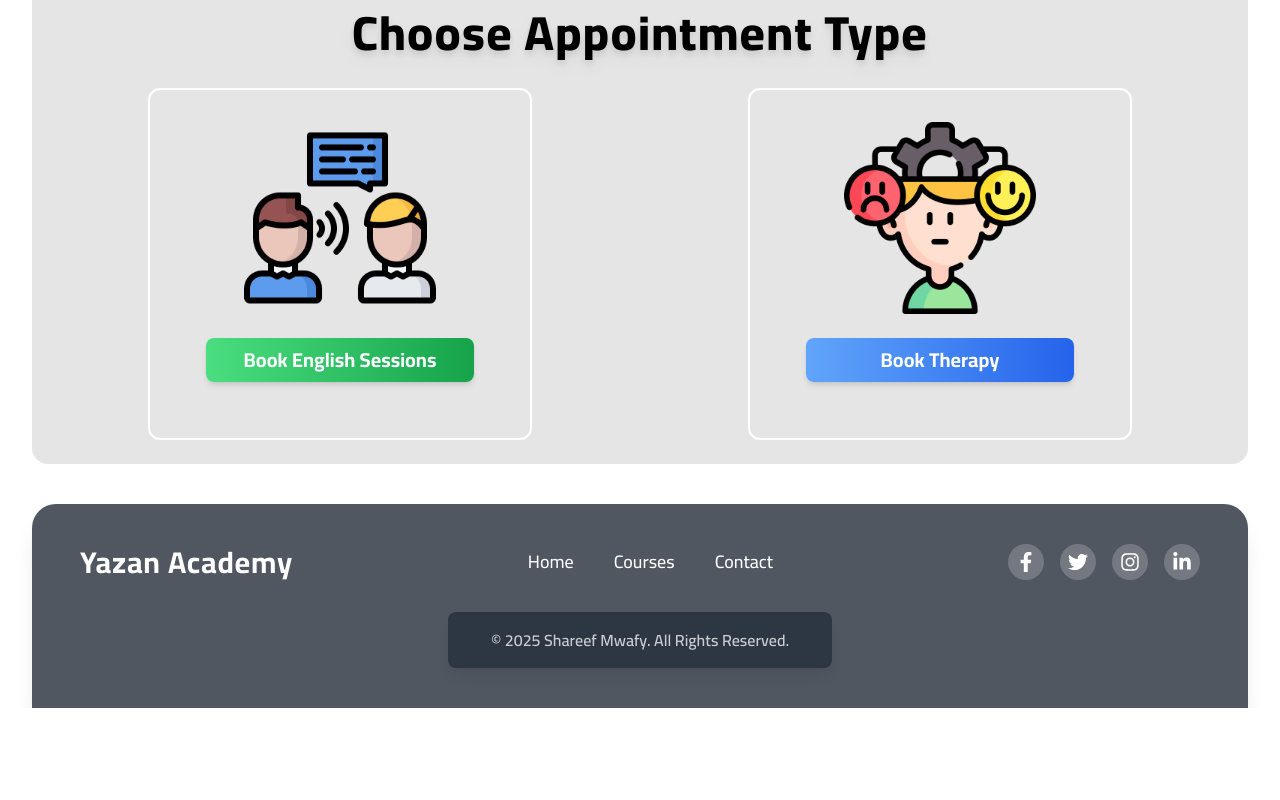
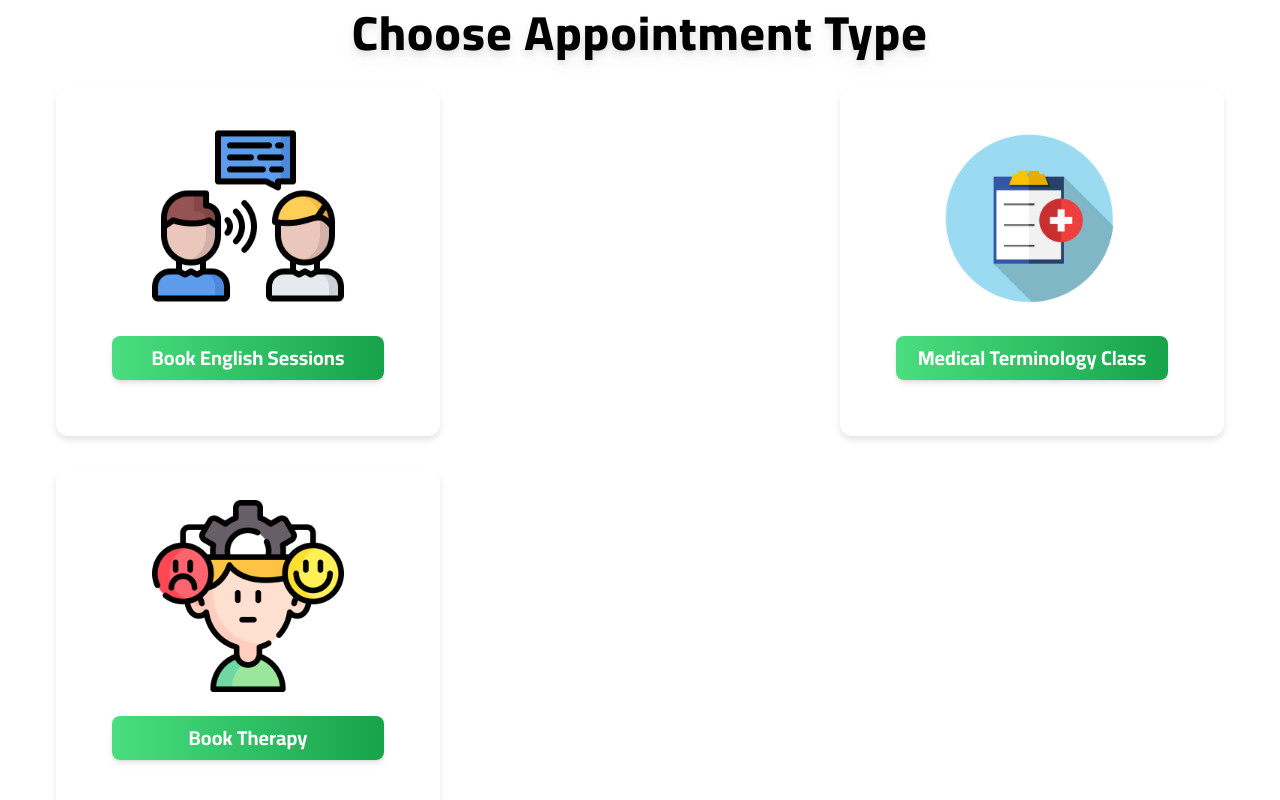
Before and after one commit to shareefmwafy/Yazan-Academy, a React (Vite) app: page / in a window 1280 px wide. Shown: the part 700-1500 px from the top of the page. Before the commit the page ends 1408 px from the top, so only its background shows below. Built offline with nearby package versions, Linux system fonts and the light colour scheme.

Commit message:
Add Medical terminology class Section

```diff
--- a/src/Components/HomeComponents/Categories.jsx
+++ b/src/Components/HomeComponents/Categories.jsx
@@ -4,6 +4,7 @@ import { useTheme } from '../../cont/ThemeProvider';
 
 import English from '../../assets/English.png';
 import Psychology from '../../assets/Psychology.png';
+import MedicalTerminologyImage from '../../assets/MedicalTerminology.png';
 
 function Categories() {
     const { language } = useLanguage();
@@ -14,32 +15,37 @@ function Categories() {
             title: "Choose Appointment Type",
             englishClass: "Book English Sessions",
             therapyClass: "Book Therapy ",
+            MedicalTerminologyClass: "Medical Terminology Class",
         },
         ar: {
             title: "اختر نوع الحجز",
             englishClass: "حجز موعد لحصة اللغة الإنجليزية",
             therapyClass: "حجز موعد للعلاج النفسي",
+            MedicalTerminologyClass: "حصة مصطلحات طبية"
         }
     };
 
     const currentText = language === 'ar' ? texts.ar : texts.en;
 
     return (
-        <div className={`mt-10 mb-10 w-[95%] mx-auto p-6 rounded-2xl relative overflow-hidden`}
+        <div className={`mt-10 mb-10 w-[95%] mx-auto p-6 rounded-2xl relative overflow-hidden `}
             style={{
                 backgroundColor: 'var(--cat-bg-color)',
                 color: 'var(--cat-color)',
-
             }}
         >
             <div className="absolute inset-0 bg-gradient-to-br from-primary to-secondary opacity-10"></div>
             <h2 className="text-3xl sm:text-4xl md:text-5xl font-extrabold text-center mb-8 relative z-10 tracking-wide drop-shadow-lg break-words px-4">
                 {currentText.title}
             </h2>
-            <div className="grid grid-cols-1 sm:grid-cols-2 gap-8 relative z-10">
+            <div className="flex gap-8 relative z-10 flex-wrap justify-between">
                 {/* English Class Booking Card */}
-                <div className="flex justify-center">
-                    <div className="w-fit sm:w-96  p-8 rounded-xl transition duration-300 ease-in-out  overflow-hidden border-2 border-white">
+                <div className="flex justify-center ">
+                    <div className="w-fit sm:w-96 p-8 rounded-xl transition duration-300 ease-in-out overflow-hidden shadow-lg"
+                        style={{
+                            boxShadow: "0 4px 6px var(--shadow-color)",
+                        }}
+                    >
                         <img src={English} alt="English Class" className="w-full h-48 object-contain rounded-t-xl" />
                         <div className="p-6 text-center">
                             <button
@@ -52,14 +58,46 @@ function Categories() {
                     </div>
                 </div>
 
+                {/* Medical Terminology Class Card */}
+                <div className="flex justify-center "
+                    style={{
+                        borderColor: 'var(--cat-border)',
+                    }}
+                >
+                    <div className="w-fit sm:w-96 p-8 rounded-xl transition duration-300 ease-in-out overflow-hidden"
+                        style={{
+                            boxShadow: "0 4px 6px var(--shadow-color)",
+                        }}
+                    >
+                        <img src={MedicalTerminologyImage} alt="Medical Terminology Class" className="w-full h-48 object-contain rounded-t-xl" />
+
+                        <div className="p-6 text-center">
+                            <button
+                                onClick={() => alert(currentText.medicalTerminologyClass)}
+                                className="w-full p-2 text-white font-bold text-xl rounded-lg bg-gradient-to-r from-green-400 to-green-600 hover:from-green-500 hover:to-green-700 transition-transform transform shadow-md"
+                            >
+                                {currentText.MedicalTerminologyClass}
+                            </button>
+                        </div>
+                    </div>
+                </div>
+
                 {/* Therapy Appointment Booking Card */}
-                <div className="flex justify-center">
-                    <div className="w-full sm:w-96  p-8 rounded-xl transition duration-300 ease-in-out transform overflow-hidden border-2 border-white">
+                <div className="flex justify-center "
+                    style={{
+                        borderColor: 'var(--cat-border)',
+                    }}
+                >
+                    <div className="w-fit sm:w-96 p-8 rounded-xl transition duration-300 ease-in-out overflow-hidden"
+                        style={{
+                            boxShadow: "0 4px 6px var(--shadow-color)",
+                        }}
+                    >
                         <img src={Psychology} alt="Therapy Session" className="w-full h-48 object-contain rounded-t-xl" />
                         <div className="p-6 text-center">
                             <button
                                 onClick={() => alert(currentText.therapyClass)}
-                                className="w-full p-2 text-white font-bold text-xl rounded-lg bg-gradient-to-r from-blue-400 to-blue-600 hover:from-blue-500 hover:to-blue-700 transition-transform transform shadow-md"
+                                className="w-full p-2 text-white font-bold text-xl rounded-lg bg-gradient-to-r from-green-400 to-green-600 hover:from-green-500 hover:to-green-700 transition-transform transform shadow-md"
                             >
                                 {currentText.therapyClass}
                             </button>
@@ -67,6 +105,7 @@ function Categories() {
                     </div>
                 </div>
             </div>
+
         </div>
     );
 }
--- a/src/index.css
+++ b/src/index.css
@@ -15,8 +15,10 @@ body {
     --hero-text-light: #1f2937;
     --hero-bg-dark: #111827;
     --hero-text-dark: #ffffff;
-    --cat-bg-color: #e6e5e5;
+    --cat-bg-color: #ffffff;
     --cat-color: #000000;
+    --cat-border: #111827;
+    --shadow-color: rgba(0, 0, 0, 0.1);
 }
 
 .dark {
@@ -31,6 +33,8 @@ body {
     --Footer-dark: #656c77;
     --cat-bg-color: #111827;
     --cat-color:#ffffff;
+    --cat-border: #ffffff;
+    --shadow-color: rgba(255, 255, 255, 0.1);
 }
 
 body {
```
Also changed, not shown: src/assets/MedicalTerminology.png (added).
